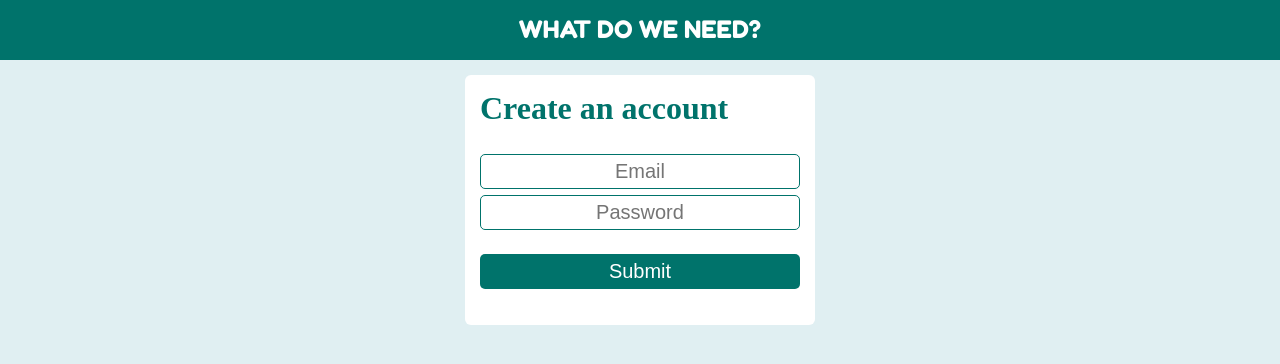
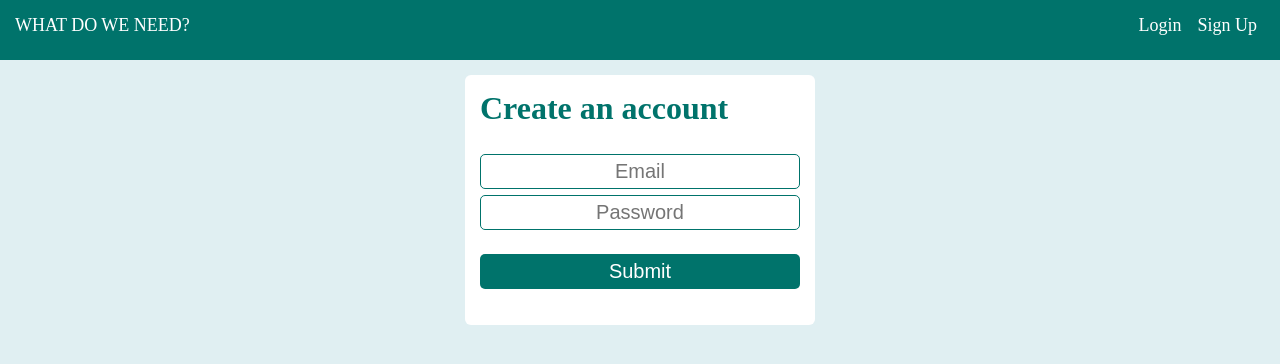
Before and after one commit to samc05991/what-do-we-need, an Angular app: page / in a window 1280 px wide. Shown: the top 364 px of the page. Built offline with nearby package versions, Linux system fonts and the light colour scheme.

Commit message:
feat: adds header with navigation

```diff
--- a/src/app/components/header/header.component.html
+++ b/src/app/components/header/header.component.html
@@ -1,3 +1,10 @@
 <div class="wd-header">
-    <h2>WHAT DO WE NEED?</h2>
+    <div class="wd-header-title">
+        <span>WHAT DO WE NEED?</span>
+    </div>
+
+    <div class="wd-header-links">
+        <a class="" routerLinkActive="" [routerLink]="['/login']">Login</a>
+        <a class="" routerLinkActive="" [routerLink]="['/sign-up']">Sign Up</a>
+    </div>
 </div>
--- a/src/app/components/header/header.component.scss
+++ b/src/app/components/header/header.component.scss
@@ -9,10 +9,22 @@
     padding: 15px;
     box-sizing: border-box;
 
-    h2 {
+    .wd-header-title {
         margin: 0px;
-        text-align: center;
-        font-family: 'Fredoka One', cursive;
-        font-weight: 100;
+        display: inline-block;
+        font-size: 18px;
+    }
+
+    .wd-header-links {
+        float: right;
+        display: block;
+
+        a {
+            text-decoration: none;
+            color: $white;
+            font-size: 18px;
+            margin: 8px;
+
+        }
     }
 }
```
